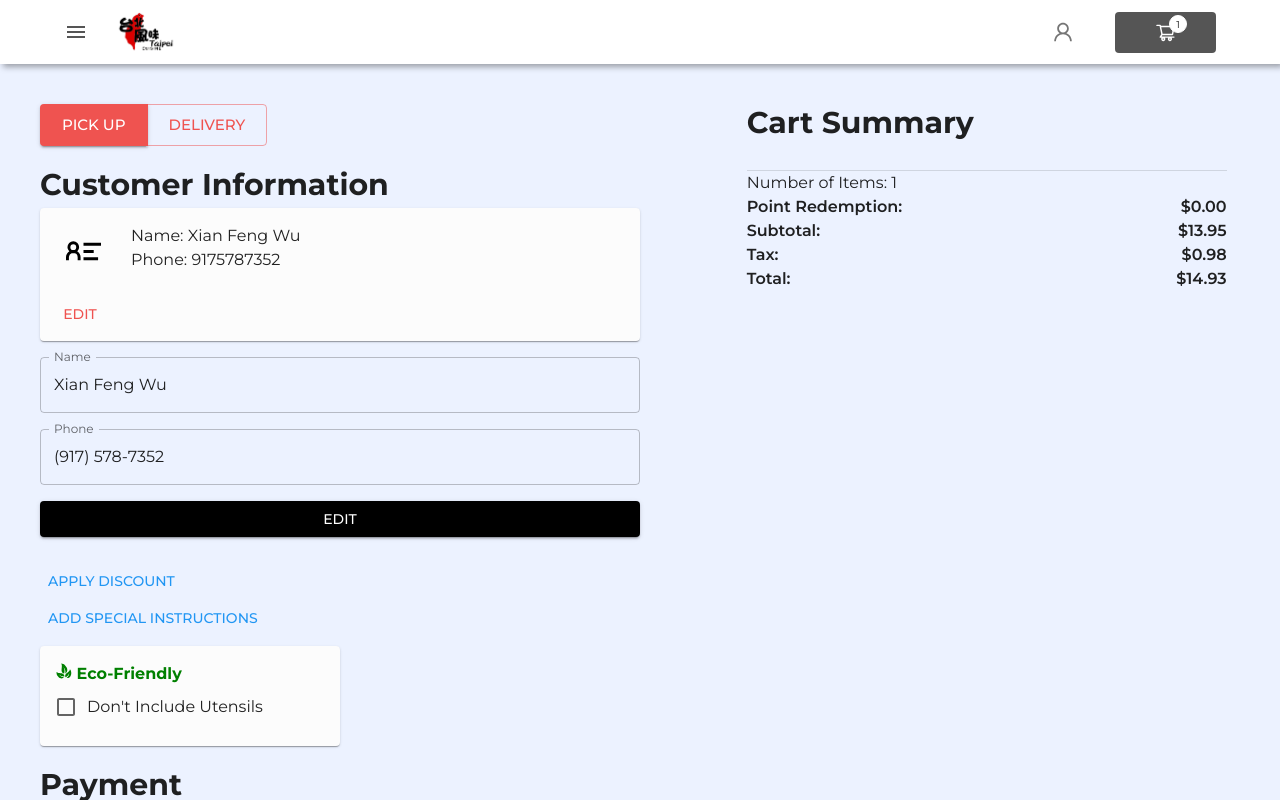
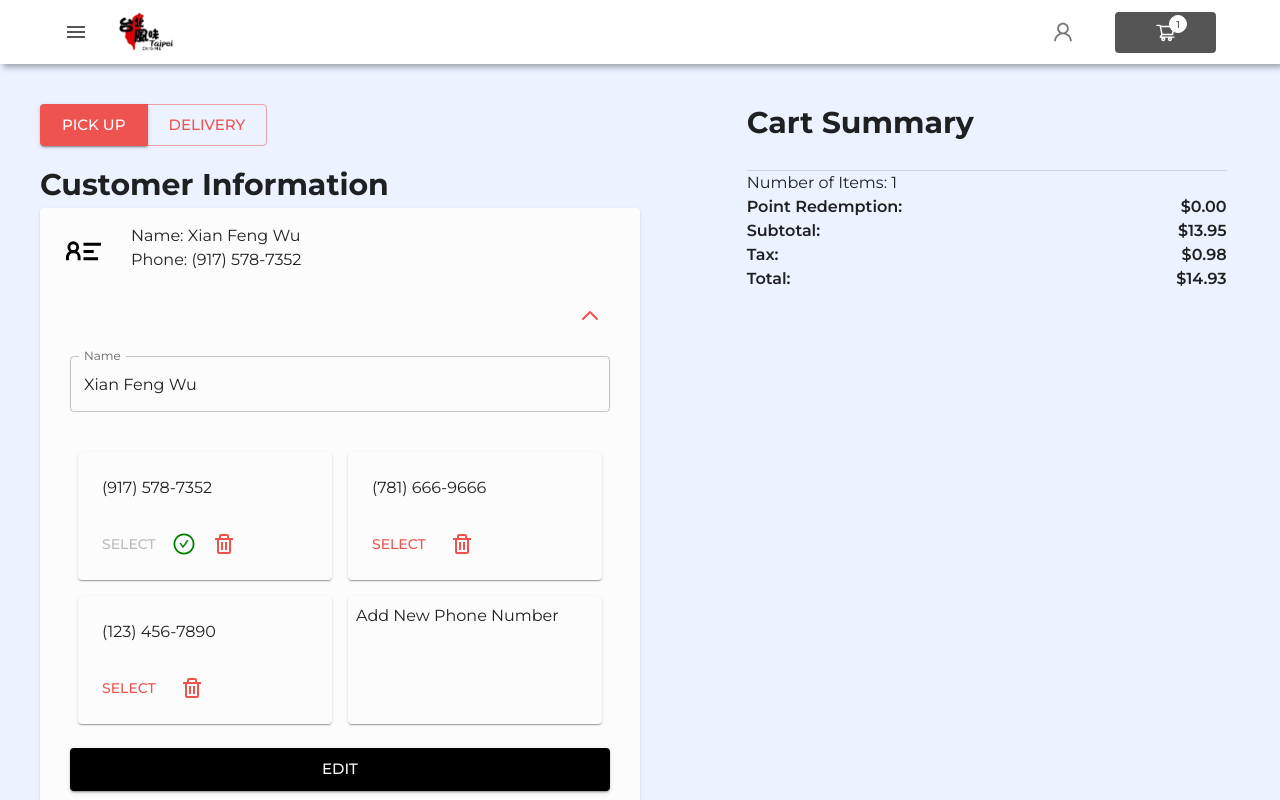
Before and after one commit to XianFengWu1996/taipeicuisine_nextjs, a Next.js app: page /order/checkout in a window 1280 px wide. Both pictures are taken after a click on the button "EDIT". Shown: the top 800 px of the page. Built offline with nearby package versions, Linux system fonts and the light colour scheme.

Commit message:
add basic customer card handling

```diff
--- a/components/order/checkout/customerDetails/CustomerCard.tsx
+++ b/components/order/checkout/customerDetails/CustomerCard.tsx
@@ -1,8 +1,7 @@
-import { Button, Card, CardActions, CardContent, FormControl, FormControlLabel, Icon, TextField, TextFieldProps, Typography } from "@mui/material"
-import { Box } from "@mui/system"
-import { ChangeEvent, ChangeEventHandler, ReactElement, useEffect, useState } from "react"
-import { useAppSelector } from "../../../../store/store";
-import InputMask from 'react-input-mask';
+import { Button, Card, CardActions, CardContent,Icon, IconButton, Typography } from "@mui/material"
+import { ReactElement, useState } from "react"
+import {HiOutlineChevronUp} from 'react-icons/hi'
+import { CustomerCollapse } from "./customerCollapse";
 
 
 interface ICustomerCardProps {
@@ -11,17 +10,12 @@ interface ICustomerCardProps {
     content: ReactElement<any>
 }
 
-export const CustomerCard = ({ title, icon, content }: ICustomerCardProps) => {
-    const [ customer_name, setName ] = useState('');
-    const [ customer_phone, setPhone ] = useState('');
+export const CustomerCard = ({ title, icon,  content }: ICustomerCardProps) => {
+    const [ expand, setExpand ] = useState(false);
 
-    const { name, phone } = useAppSelector(state => state.customer);
-
-    useEffect(() => {
-        setName(name);
-        setPhone(phone);
-    }, [])
-
+    const handleToggleExpand = () => {
+        setExpand(!expand);
+    }
 
     return <>
         <Typography variant="h4">{title}</Typography>
@@ -37,52 +31,19 @@ export const CustomerCard = ({ title, icon, content }: ICustomerCardProps) => {
 
             </CardContent>
 
-            <CardActions>
-                <Button>Edit</Button>
+            <CardActions sx={{ display: 'flex', justifyContent: 'end', paddingX: '30px'}}>
+                {
+                    expand
+                        ? <IconButton onClick={handleToggleExpand} color="primary">
+                            <HiOutlineChevronUp />
+                        </IconButton>
+                        : <Button onClick={handleToggleExpand}>Edit</Button>
+                }
             </CardActions>
+
+            <CustomerCollapse expand={expand} />
         </Card>
 
-        <Box
-            component="form"
-            sx={{
-                '& > :not(style)': {my: 2, width: '90%', display: 'block',  },
-            }}
-            noValidate
-            autoComplete="off"
-        >
-            <TextField
-                id="customer_name"
-                label="Name"
-                variant="outlined"
-                fullWidth
-                value={customer_name}
-                onChange={(e) => {
-                    setName(e.target.value);
-                }}
-            />
 
-
-        <InputMask
-            mask="(999) 999-9999"
-            value={customer_phone}
-            onChange={(e) => {
-                setPhone(e.target.value);
-            }}
-            >
-            {(inputProps: TextFieldProps)=>
-              <TextField
-                id="customer_phone"
-                label="Phone"
-                variant="outlined"
-                fullWidth
-                type={'tel'}
-                {...inputProps}
-             />
-            }
-            </InputMask>
-
-
-            <Button sx={{ backgroundColor: '#000'}} variant="contained">Edit</Button>
-        </Box>
     </>
 }
--- /dev/null
+++ b/components/order/checkout/customerDetails/customerCollapse.tsx
@@ -0,0 +1,123 @@
+import { Button, Card, CardActions, CardContent, Collapse, Grid, Icon, IconButton, TextField } from "@mui/material";
+import { Box } from "@mui/system";
+import { useAppDispatch, useAppSelector } from "../../../../store/store";
+import { v4} from 'uuid'
+import { BiTrash } from "react-icons/bi";
+import { phoneFormat } from "../../../../utils/functions/phone";
+import { useEffect, useState } from "react";
+import { AiOutlineCheck, AiOutlineCheckCircle } from "react-icons/ai";
+import { setDefaultPhoneNumber } from "../../../../store/slice/customerSlice";
+
+interface ICustomerCollapseProps {
+    expand: boolean,
+}
+
+export const CustomerCollapse = (props: ICustomerCollapseProps) => {
+
+    const { name, phone, phone_list } = useAppSelector(state => state.customer);
+    const [ customer_name, setName ] = useState('');
+    const [ customer_phone, setPhone ] = useState('');
+
+    const dispatch = useAppDispatch();
+
+    useEffect(() => {
+        setName(name);
+        setPhone(phone);
+    }, [])
+
+    const renderPhoneList = () => {
+        let list = Array.from(new Set(phone_list));
+        return  list.map((phone_num: string) => {
+            return <Grid
+                item lg={6} sm={12}
+                key={v4()}
+            ><Card sx={{ padding: 1}} onClick={() => {
+                console.log(phone_num)
+            }}>
+                <CardContent>
+                    {phoneFormat(phone_num)}
+                </CardContent>
+
+
+                <CardActions>
+                    <Button
+                        disabled={phone_num === phone}
+                        onClick={() => {
+                            // make a request to database
+                            dispatch(setDefaultPhoneNumber(phone_num));
+                        }}
+                    >Select</Button>
+
+                    {
+                        phone_num === phone ? <Icon sx={{ lineHeight: 0, color: 'green'}}>
+                            <AiOutlineCheckCircle />
+                        </Icon> : null
+                    }
+
+                    <IconButton  color="primary" >
+                        <BiTrash/>
+                    </IconButton>
+
+
+                </CardActions>
+            </Card></Grid>
+        })
+    }
+
+    return <Collapse in={props.expand} timeout="auto" unmountOnExit>
+        <Box
+            component="form"
+            sx={{
+                display: 'flex',
+                flexDirection: 'column',
+                justifyContent: 'center',
+                alignItems: 'center',
+                '& > :not(style)': {my: 1.5, width: '90%'},
+            }}
+            noValidate
+            autoComplete="off"
+        >
+        <TextField
+            id="customer_name"
+            label="Name"
+            variant="outlined"
+            fullWidth
+            value={customer_name}
+            onChange={(e) => { setName(e.target.value); }}
+        />
+
+
+        <Grid container spacing={2}>
+            { renderPhoneList() }
+            <Grid item  lg={6} sm={12}>
+                <Card sx={{ padding: 1, height: '100%'}}> Add New Phone Number</Card>
+            </Grid>
+        </Grid>
+
+
+        <Button sx={{ backgroundColor: '#000'}} variant="contained" size="large" disabled={customer_name !== name || customer_phone !== phone}>Edit</Button>
+        </Box>
+    </Collapse>
+}
+
+
+
+  {/* <InputMask
+        mask="(999) 999-9999"
+        value={customer_phone}
+        onChange={(e) => {
+            let phone = e.target.value.replace(/[^A-Z0-9]/ig, "");
+            setPhone(phone);
+        }}
+        >
+        {(inputProps: TextFieldProps)=>
+        <TextField
+            id="customer_phone"
+            label="Phone"
+            variant="outlined"
+            fullWidth
+            type={'tel'}
+            {...inputProps}
+        />
+        }
+    </InputMask>             */}
--- a/components/order/checkout/customerDetails/index.tsx
+++ b/components/order/checkout/customerDetails/index.tsx
@@ -1,21 +1,21 @@
-import { Button, Card, CardContent, Checkbox, FormControlLabel, Typography } from "@mui/material"
+import { Button, Typography } from "@mui/material"
 import { PickupOrDelivery } from "./pickupOrDelivery"
 import { BiBuildingHouse } from 'react-icons/bi'
 import { GrContactInfo } from 'react-icons/gr'
-import { GiThreeLeaves } from 'react-icons/gi'
 import { CustomerCard } from "./customerCard"
 import { PaymentSelection } from "./paymentSelection"
-import { useAppDispatch, useAppSelector } from "../../../../store/store"
-import { blue } from "@mui/material/colors"
+import {  useAppSelector } from "../../../../store/store"
 import { AddSpecialComment } from "./AddSpecialComment"
 import { ApplyDiscount } from "./ApplyDiscount"
 import { IncludeUtensils } from "./includeUtensils"
+import { phoneFormat } from "../../../../utils/functions/phone"
 
 
 
 export const CustomerDetails = () => {
     const cartState = useAppSelector(state => state.cart)
     const { name, phone, phone_list } = useAppSelector(state => state.customer)
+
 
     return <div style={{ margin: '40px'}}>
         <PickupOrDelivery />
@@ -25,7 +25,7 @@ export const CustomerDetails = () => {
             icon={<GrContactInfo />}
             content={<>
                 <Typography>Name: { name }</Typography>
-                <Typography>Phone: {phone}</Typography>
+                <Typography>Phone: {phoneFormat(phone)}</Typography>
             </>}
         />
 
--- a/store/slice/customerSlice.ts
+++ b/store/slice/customerSlice.ts
@@ -5,7 +5,7 @@ import { createSlice, PayloadAction } from '@reduxjs/toolkit'
 const initialState: ICustomer = {
     name: 'Xian Feng Wu',
     phone: '9175787352',
-    phone_list: ['9175787352'],
+    phone_list: ['9175787352', '7816669666', '1234567890', '9175787352', '7816669666', '1234567890'],
     address:{
         address: '',
         street: '',
@@ -28,14 +28,19 @@ export const customerSlice = createSlice({
   name: 'customer',
   initialState,
   reducers: {
-    doSomething: (state) => {
+    // PHONE RELATED
+    setDefaultPhoneNumber: (state, {payload} : PayloadAction<string>) => {
+      state.phone = payload;
 
-    }
+      let index = state.phone_list.findIndex(phone  => phone === payload);
+      state.phone_list.splice(index, 1);
+      state.phone_list.unshift(payload);
+    },
   }
 })
 
 export default customerSlice.reducer
 
 export const {
-  doSomething
+  setDefaultPhoneNumber,
 } = customerSlice.actions
--- /dev/null
+++ b/utils/functions/phone.ts
@@ -0,0 +1,3 @@
+export const phoneFormat = (phone: string) => {
+    return `(${phone.substring(0, 3)}) ${phone.substring(3, 6)}-${phone.substring(6)}`
+}
```
